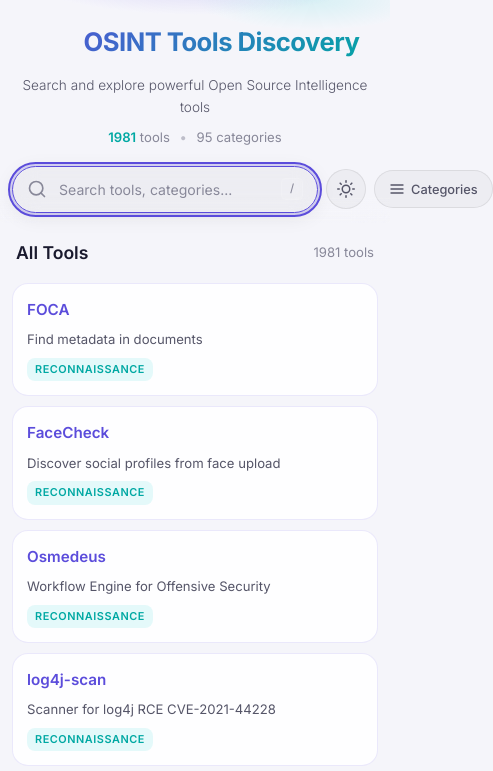
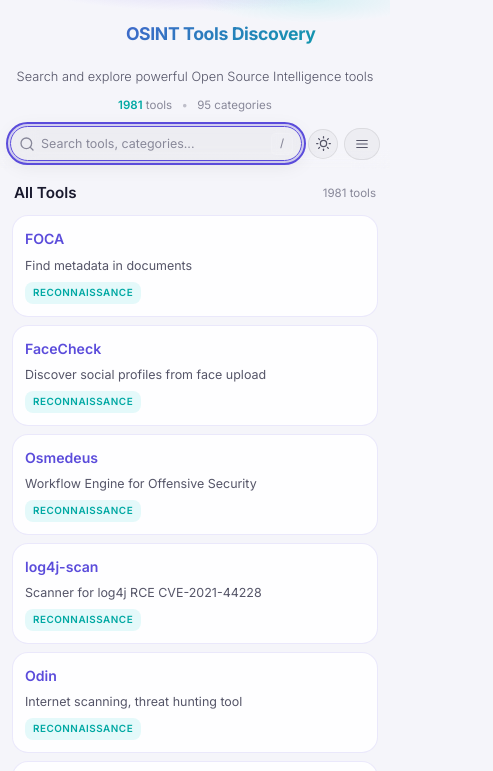
Before and after one commit to GENESIS-PROKEY/-OSINT-Tools-Discovery, a website: page web/index.html in a window 390 px wide. Shown: the top 771 px of the page, 493 px wide, since content can reach past the window. Drawn offline with Linux system fonts and the light colour scheme.

Commit message:
improve: mobile UI — compact search bar, theme toggle, hamburger fit on one row

```diff
--- a/web/style.css
+++ b/web/style.css
@@ -872,24 +872,84 @@
 
 @media (max-width: 640px) {
   .hero {
-    padding: 18px 12px 8px;
+    padding: 14px 10px 6px;
+  }
+
+  .hero-title {
+    font-size: 1.3rem;
+  }
+
+  .hero-subtitle {
+    font-size: 0.8rem;
+  }
+
+  .stats-bar {
+    font-size: 0.72rem;
   }
 
   .search-section {
-    padding: 10px 12px;
+    padding: 8px 10px;
   }
 
   .search-container {
+    gap: 6px;
+  }
+
+  .search-bar {
+    padding: 2px 10px;
     gap: 8px;
   }
 
-  .search-bar {
-    padding: 4px 14px;
+  .search-bar input {
+    font-size: 0.82rem;
+    padding: 8px 0;
   }
 
-  .search-bar input {
-    font-size: 0.88rem;
-    padding: 10px 0;
+  .search-icon {
+    width: 16px;
+    height: 16px;
+  }
+
+  .search-kbd {
+    width: 18px;
+    height: 18px;
+    font-size: 0.6rem;
+  }
+
+  .theme-toggle {
+    width: 34px;
+    height: 34px;
+  }
+
+  .theme-toggle svg {
+    width: 15px;
+    height: 15px;
+  }
+
+  .sidebar-toggle {
+    padding: 8px 10px;
+    font-size: 0.72rem;
+  }
+
+  .sidebar-toggle svg {
+    width: 14px;
+    height: 14px;
+  }
+
+  .sidebar-toggle span {
+    display: none;
+  }
+
+  .results-header {
+    padding: 4px 2px 10px;
+  }
+
+  .results-title {
+    font-size: 0.95rem;
+  }
+
+  .results-count {
+    font-size: 0.72rem;
   }
 
   .results-grid {
@@ -899,13 +959,82 @@
 
   .tool-card {
     padding: 14px;
+    gap: 6px;
+  }
+
+  .tool-card-name {
+    font-size: 0.88rem;
+  }
+
+  .tool-card-desc {
+    font-size: 0.78rem;
+  }
+
+  .tool-card-category {
+    font-size: 0.62rem;
+  }
+
+  .tool-card-favicon {
+    width: 14px;
+    height: 14px;
   }
 
   .back-to-top {
-    bottom: 16px;
-    right: 16px;
-    width: 40px;
-    height: 40px;
+    bottom: 14px;
+    right: 14px;
+    width: 36px;
+    height: 36px;
+  }
+
+  .footer {
+    padding: 32px 14px 20px;
+  }
+
+  .footer-name {
+    font-size: 0.88rem;
+  }
+
+  .footer-tagline,
+  .footer-shortcut {
+    font-size: 0.68rem;
+  }
+}
+
+/* Extra small screens (phones < 400px) */
+@media (max-width: 400px) {
+  .hero {
+    padding: 10px 8px 4px;
+  }
+
+  .hero-title {
+    font-size: 1.1rem;
+  }
+
+  .search-bar {
+    padding: 2px 8px;
+    gap: 6px;
+  }
+
+  .search-bar input {
+    font-size: 0.78rem;
+    padding: 7px 0;
+  }
+
+  .search-kbd {
+    display: none;
+  }
+
+  .theme-toggle {
+    width: 30px;
+    height: 30px;
+  }
+
+  .tool-card {
+    padding: 12px;
+  }
+
+  .results-grid {
+    gap: 8px;
   }
 }
 
```
